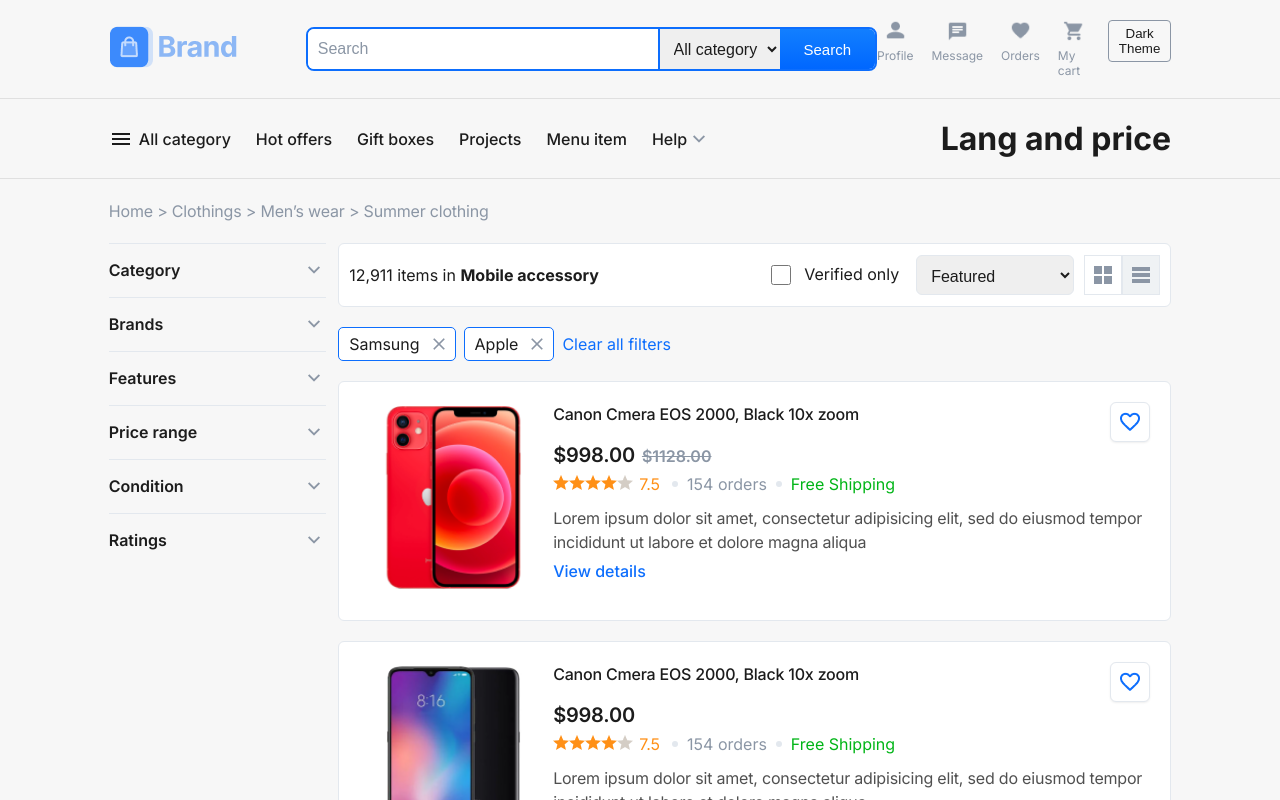
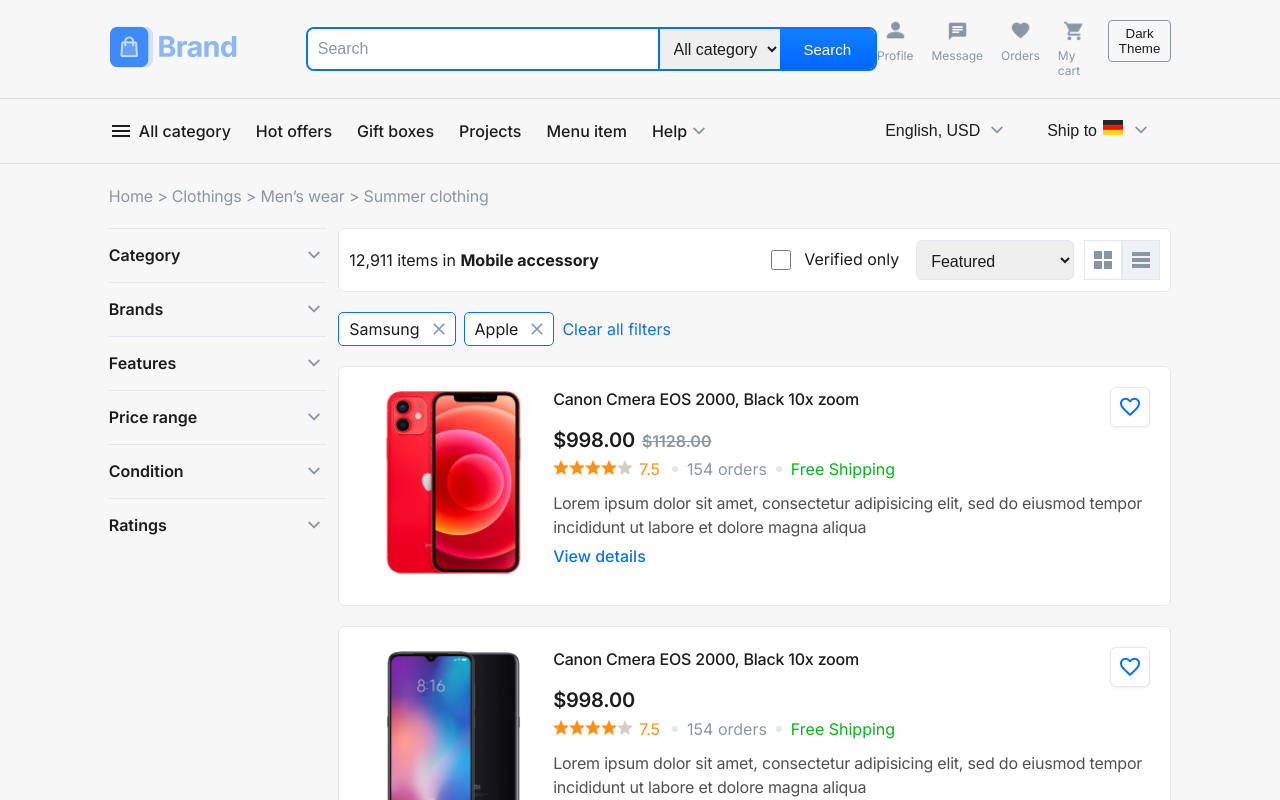
Before and after one commit to Ashraf-98-shawwa/React-Second-Project, a React (Create React App) app: page /List in a window 1280 px wide. Shown: the top 800 px of the page. Built offline with nearby package versions, Linux system fonts and the light colour scheme.

Commit message:
Coding the select in the Header

```diff
--- a/src/Sections/Content/index.jsx
+++ b/src/Sections/Content/index.jsx
@@ -176,6 +176,12 @@ export default function Content(props) {
               >
                 <ul>
                   <form>
+                    <input
+                      style={{ width: "100%" }}
+                      type="range"
+                      min="0"
+                      max="999999"
+                    />
                     <Flex gap="9">
                       <MinBox>
                         <h4>Min</h4>
@@ -186,7 +192,7 @@ export default function Content(props) {
                         <ListInput type="number" placeholder="999999" />
                       </MaxBox>
                     </Flex>
-                    <ListSubmit value="Apply" type="submit"/>
+                    <ListSubmit value="Apply" type="submit" />
                   </form>
                 </ul>
               </AccordionContent>
--- a/src/Sections/Header/index.jsx
+++ b/src/Sections/Header/index.jsx
@@ -4,8 +4,12 @@ import Container from "../../Components/Container";
 import Logo from "../../Components/Logo";
 import MainNav from "../../Components/MainNav";
 import SearchBox from "../../Components/SearchBox";
+import { Flex } from "../../Global/style";
+import { Filters, FlexBetween, HeaderBox, Select, SelectBox } from "./style";
 
-import { Filters, FlexBetween, HeaderBox } from "./style";
+import Germany from "../../Pictures/Germany.png";
+import downarrow from "../../Pictures/downarrow.png";
+
 
 export default function Header(props) {
   if (props.Dnone) {
@@ -33,7 +37,33 @@ export default function Header(props) {
           <Container>
             <FlexBetween padding>
               <MainNav />
-              <h1>Lang and price</h1>
+              <Flex gap="38">
+                <SelectBox>
+                  <Select>
+                    <option value="English, USD">English, USD</option>
+                  </Select>
+                  <img
+                    style={{ position: "absolute", top: "-2px", right: "0" }}
+                    src={downarrow}
+                    alt="arrow"
+                  />
+                </SelectBox>
+                <SelectBox>
+                  <Select>
+                    <option value="Ship to">Ship to</option>
+                  </Select>
+                  <img
+                    style={{ position: "absolute", top: "0", left: "45%" }}
+                    src={Germany}
+                    alt="country flag"
+                  />
+                  <img
+                    style={{ position: "absolute", top: "-2px", right: "15%" ,zIndex:"0"}}
+                    src={downarrow}
+                    alt="arrow"
+                  />
+                </SelectBox>
+              </Flex>
             </FlexBetween>
           </Container>
         </Filters>
--- a/src/Sections/Header/style.js
+++ b/src/Sections/Header/style.js
@@ -9,10 +9,28 @@ export const FlexBetween = styled.div`
   display: flex;
   align-items: center;
   justify-content: space-between;
-  padding: ${(props) => (props.padding?"20px 0" : "")};
-
+  padding: ${(props) => (props.padding ? "20px 0" : "")};
 `;
 export const Filters = styled.div`
-border-top: 1px solid #E0E0E0;
-border-bottom: 1px solid #E0E0E0;
+  border-top: 1px solid #e0e0e0;
+  border-bottom: 1px solid #e0e0e0;
 `;
+
+export const SelectBox = styled.div`
+  position: relative;
+`;
+
+export const Select = styled.select`
+  font-weight: 500;
+  font-size: 16px;
+  line-height: 22px;
+  color: ${(props) => props.theme.pallet.Text};
+  width: 124px;
+  background-color: transparent;
+  border: none;
+  outline: none;
+  appearance: none;
+  cursor: pointer;
+  position: relative;
+  z-index: 1;
+`;
```
